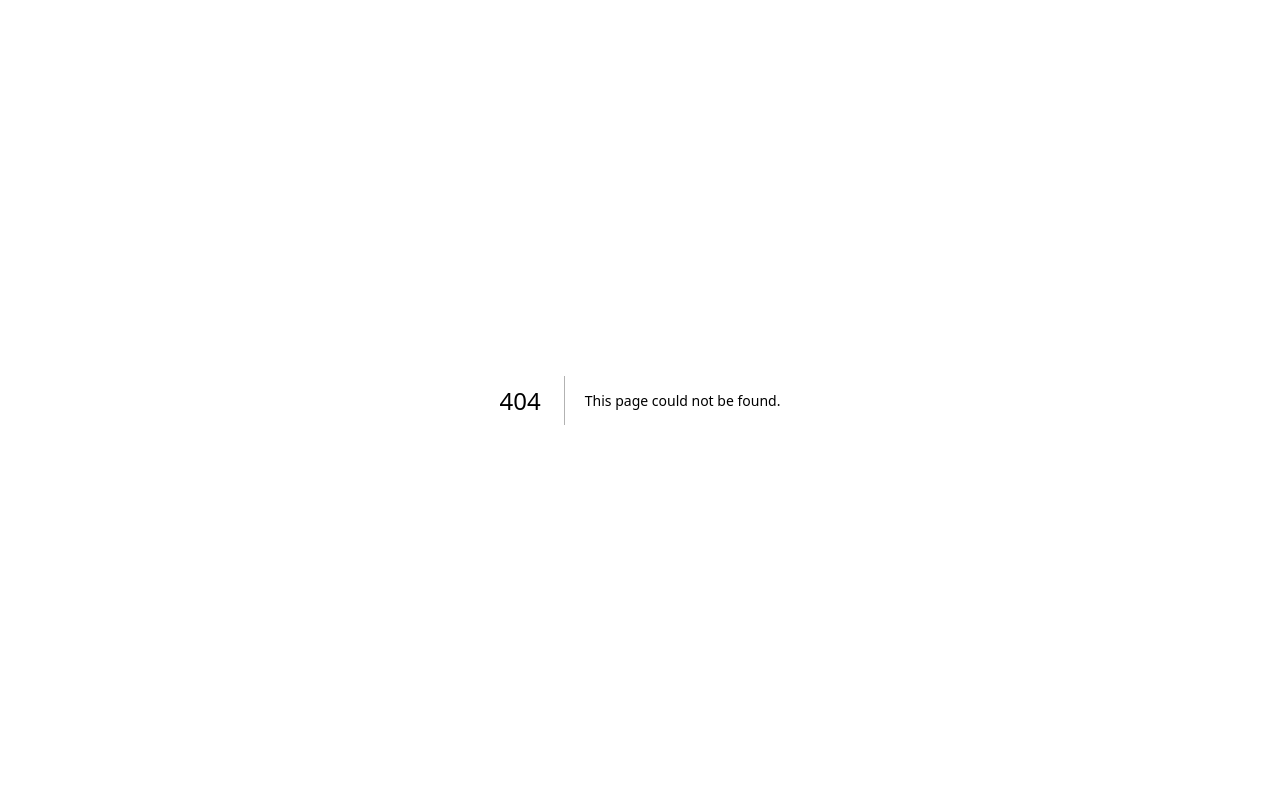
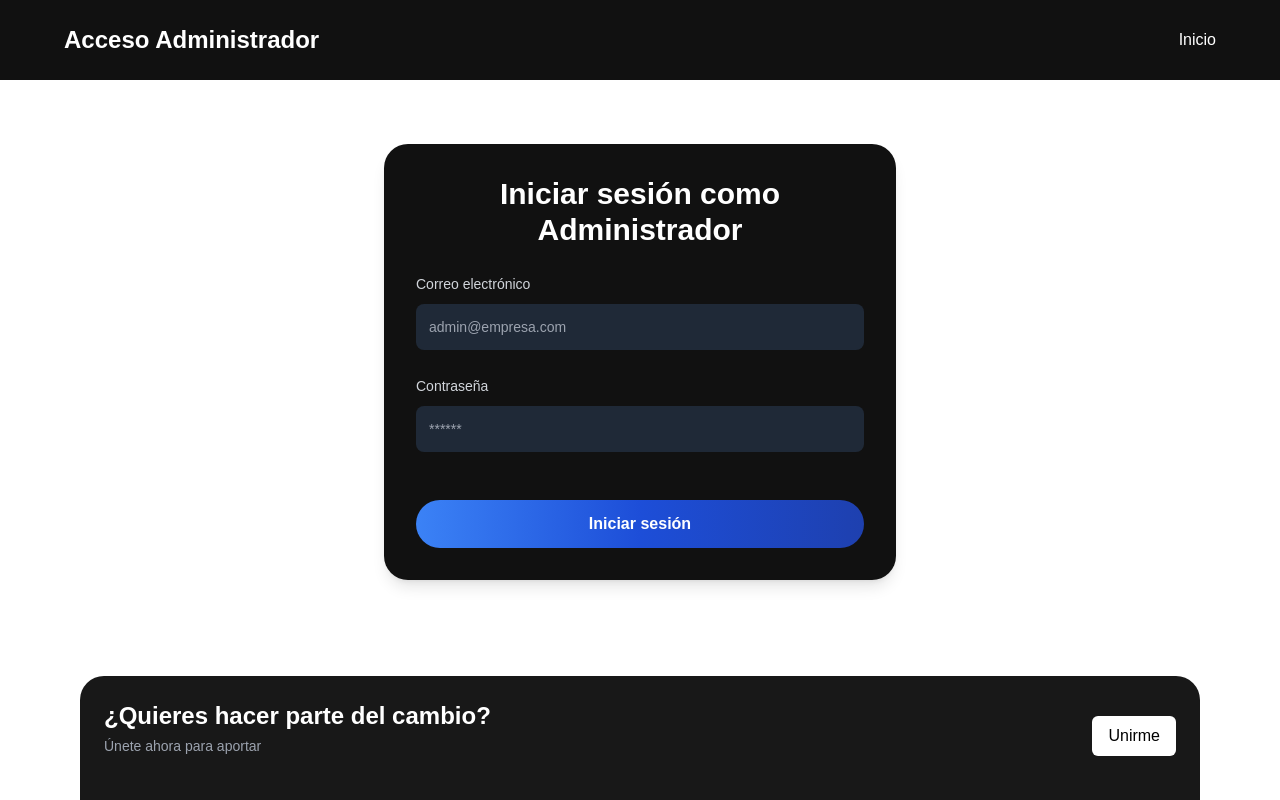
Before and after one commit to manueloff14/ae-uniandes, a Next.js app: page /admin/login in a window 1280 px wide. Before the commit this address had no page. Shown: the top 800 px of the page. Built offline with nearby package versions, Linux system fonts and the light colour scheme.

Commit message:
agregamos ultimos cambios

```diff
--- a/package.json
+++ b/package.json
@@ -10,7 +10,9 @@
   },
   "dependencies": {
     "@tailwindcss/typography": "^0.5.16",
+    "js-cookie": "^3.0.5",
     "next": "15.1.7",
+    "nookies": "^2.5.2",
     "react": "^19.0.0",
     "react-dom": "^19.0.0",
     "react-markdown": "^9.0.3"
--- /dev/null
+++ b/src/app/admin/login/page.jsx
@@ -0,0 +1,123 @@
+"use client"
+
+import Link from "next/link";
+import Footer from "@/components/routes/Footer";
+import { useState } from "react";
+import { useRouter } from "next/navigation";
+
+export default function LoginPage() {
+    const router = useRouter();
+    const [email, setEmail] = useState("");
+    const [password, setPassword] = useState("");
+
+    const handleSubmit = async (e) => {
+        e.preventDefault();
+
+        try {
+            const response = await fetch("https://aeuniandes.pythonanywhere.com/api/login", {
+                method: "POST",
+                headers: {
+                    "Content-Type": "application/json",
+                },
+                body: JSON.stringify({
+                    correo: email,
+                    contraseña: password,
+                }),
+            });
+
+            const data = await response.json();
+
+            if (response.ok) {
+                // Guardamos el token directamente en localStorage
+                localStorage.setItem("token", data.token);
+                // Navegamos a /admin usando Next.js navigation
+                router.push("/admin");
+            } else {
+                alert(data.mensaje || data.error);
+            }
+        } catch (error) {
+            console.error("Error en el login:", error);
+            alert("Ocurrió un error. Inténtalo de nuevo.");
+        }
+    };
+
+    return (
+        <>
+            <header className="bg-[#111111] py-6">
+                <div className="max-w-6xl mx-auto flex justify-between items-center text-white">
+                    <h1 className="text-2xl font-bold">Acceso Administrador</h1>
+                    <nav>
+                        <ul className="flex gap-6">
+                            <li>
+                                <Link href="/login" className="hover:underline">
+                                    Inicio
+                                </Link>
+                            </li>
+                        </ul>
+                    </nav>
+                </div>
+            </header>
+
+            <main>
+                <section className="py-16 px-6 lg:px-28">
+                    <div className="max-w-lg mx-auto bg-[#111111] p-8 rounded-3xl shadow-lg">
+                        <h2 className="text-3xl font-bold text-center text-white mb-6">
+                            Iniciar sesión como Administrador
+                        </h2>
+                        <form
+                            className="flex flex-col gap-6"
+                            onSubmit={handleSubmit}
+                        >
+                            <div>
+                                <label
+                                    htmlFor="email"
+                                    className="text-sm text-gray-300"
+                                >
+                                    Correo electrónico
+                                </label>
+                                <input
+                                    id="email"
+                                    type="email"
+                                    value={email}
+                                    onChange={(e) => setEmail(e.target.value)}
+                                    className="w-full p-3 mt-2 text-sm rounded-lg bg-gray-800 text-white border border-transparent focus:outline-none focus:ring-2 focus:ring-blue-600"
+                                    placeholder="admin@empresa.com"
+                                    required
+                                />
+                            </div>
+
+                            <div>
+                                <label
+                                    htmlFor="password"
+                                    className="text-sm text-gray-300"
+                                >
+                                    Contraseña
+                                </label>
+                                <input
+                                    id="password"
+                                    type="password"
+                                    value={password}
+                                    onChange={(e) =>
+                                        setPassword(e.target.value)
+                                    }
+                                    className="w-full p-3 mt-2 text-sm rounded-lg bg-gray-800 text-white border border-transparent focus:outline-none focus:ring-2 focus:ring-blue-600"
+                                    placeholder="******"
+                                    required
+                                />
+                            </div>
+
+                            <button
+                                type="submit"
+                                className="mt-6 bg-gradient-to-r from-blue-500 via-blue-700 to-blue-800 text-white px-6 py-3 rounded-full font-bold hover:bg-blue-600"
+                            >
+                                Iniciar sesión
+                            </button>
+                        </form>
+                    </div>
+                </section>
+            </main>
+
+            <Footer />
+        </>
+    );
+}
--- /dev/null
+++ b/src/app/admin/page.jsx
@@ -0,0 +1,50 @@
+"use client"
+
+import { useEffect, useState } from "react";
+
+export default function AdminPage() {
+    const [authStatus, setAuthStatus] = useState("Verificando...");
+
+    useEffect(() => {
+        const token = localStorage.getItem("token");
+        if (!token) {
+            setAuthStatus("No autenticado");
+            return;
+        }
+
+        fetch("https://aeuniandes.pythonanywhere.com/api/check-auth", {
+            method: "POST",
+            headers: {
+                "Content-Type": "application/json",
+            },
+            body: JSON.stringify({ token: token }),
+        })
+            .then((response) => {
+                // Si el status es 200, el usuario está autenticado
+                if (response.status === 200) {
+                    setAuthStatus("Autenticado");
+                } else {
+                    setAuthStatus("No autenticado");
+                }
+            })
+            .catch((error) => {
+                console.error("Error al verificar autenticación:", error);
+                setAuthStatus("No autenticado");
+            });
+    }, []);
+
+    return (
+        <div className="py-16 px-6 lg:px-28">
+            <h1 className="text-3xl font-bold text-center text-white mb-6">
+                Bienvenido, Administrador!
+            </h1>
+            <p className="text-center text-gray-300">
+                Esta es la página de administración. Aquí podrás gestionar todos
+                los aspectos importantes.
+            </p>
+            <p className="text-center text-white mt-4">
+                Estado de autenticación: {authStatus}
+            </p>
+        </div>
+    );
+}
```
Also changed, not shown: 1 other file (tests, documents, lock files or other folders).
